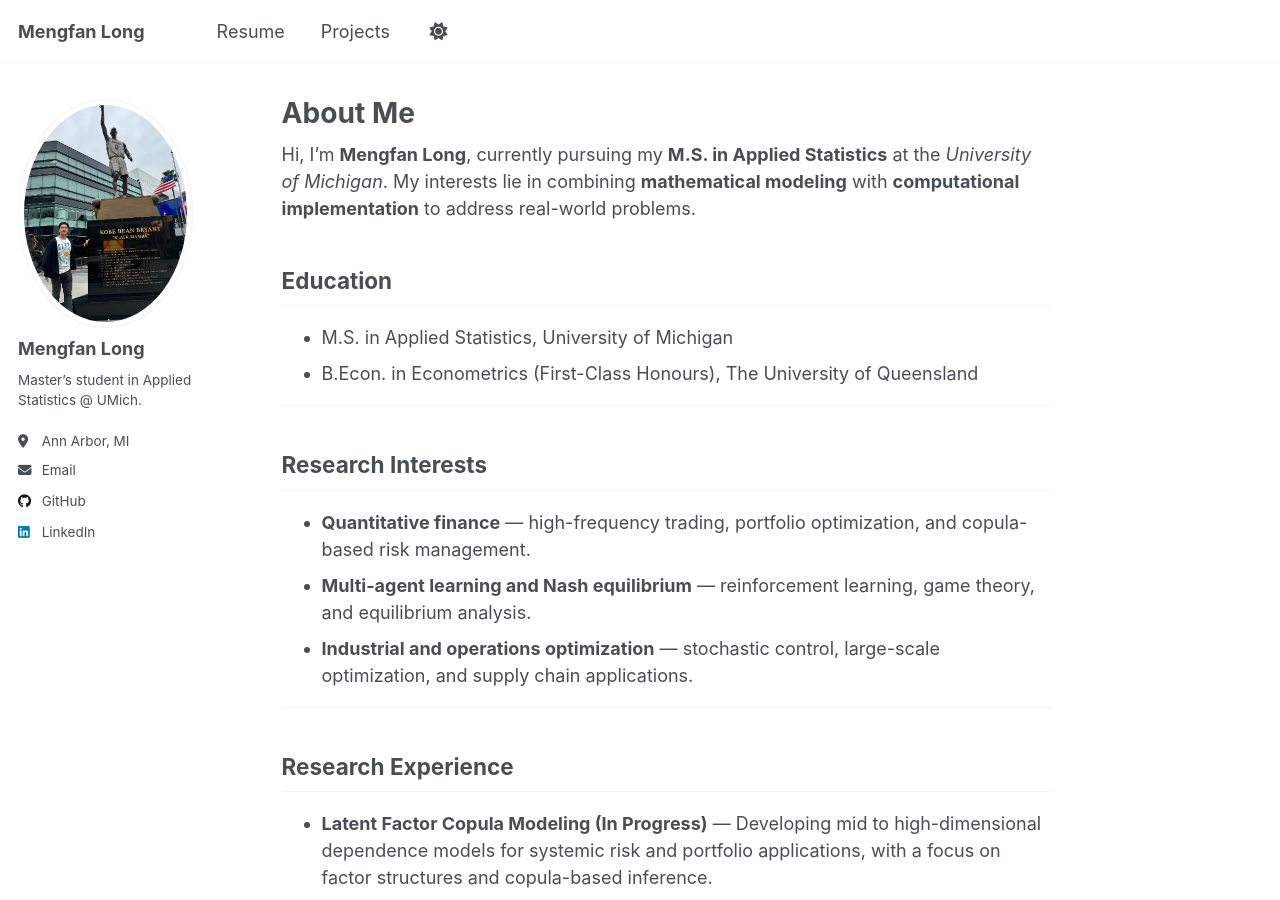
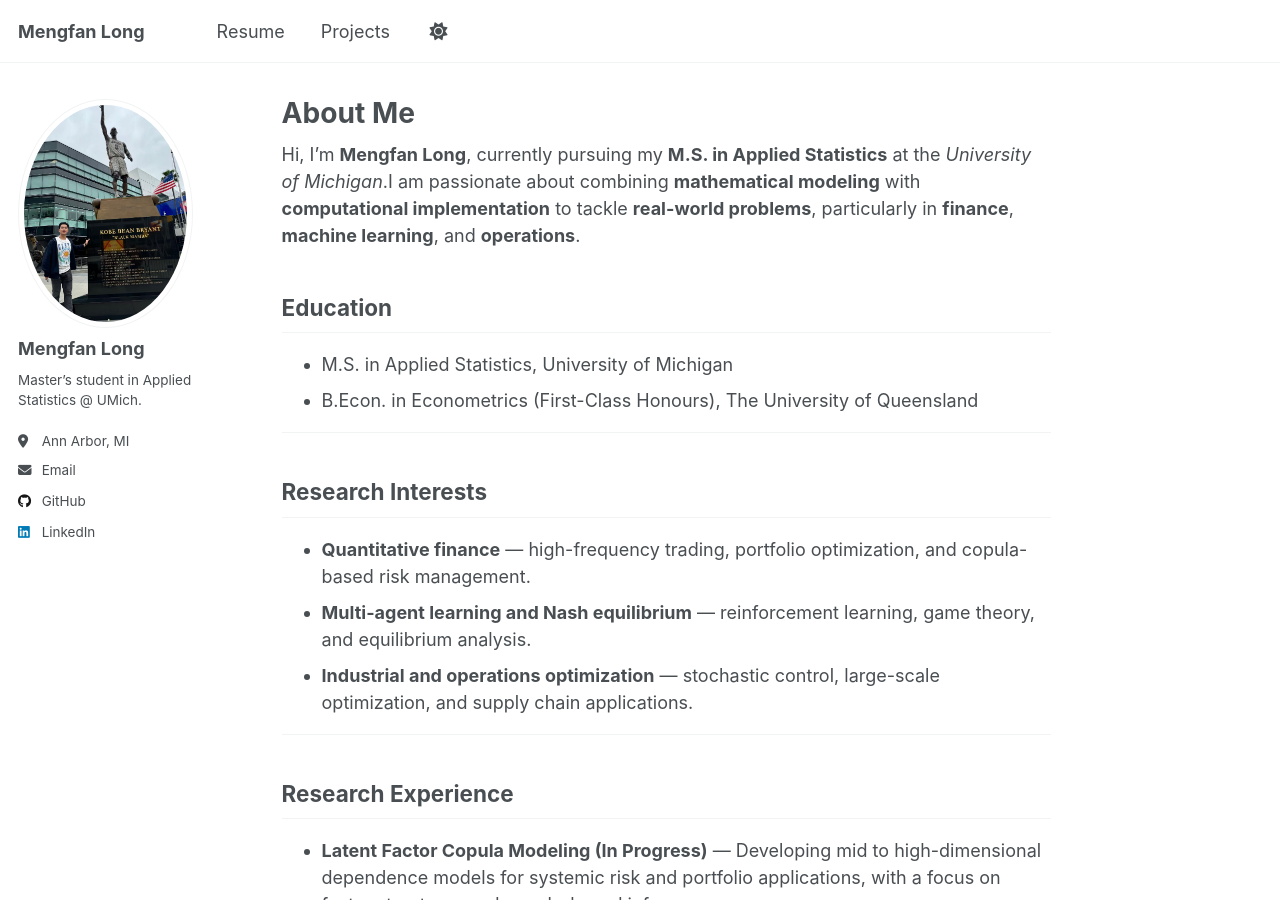
Before and after one commit to kevinlmf/kevinlmf.github.io, a Jekyll site: the page built from index.md, in a window 1280 px wide and 900 px high. Built offline with Jekyll 4.4.1, drawn with Linux system fonts in a browser that asks for light colours; a script that is not in the unit is left out.

Commit message:
Update index.md

```diff
--- a/index.md
+++ b/index.md
@@ -5,7 +5,8 @@ title: "About Me"
 author: Mengfan Long
 author_profile: true
 ---
-Hi, I’m **Mengfan Long**, currently pursuing my **M.S. in Applied Statistics** at the *University of Michigan*. My interests lie in combining **mathematical modeling** with **computational implementation** to address real-world problems.
+Hi, I’m **Mengfan Long**, currently pursuing my **M.S. in Applied Statistics** at the *University of Michigan*.I am passionate about combining **mathematical modeling** with **computational implementation** to tackle **real-world problems**, particularly in **finance**, **machine learning**, and **operations**.
+
 
 
 
```
